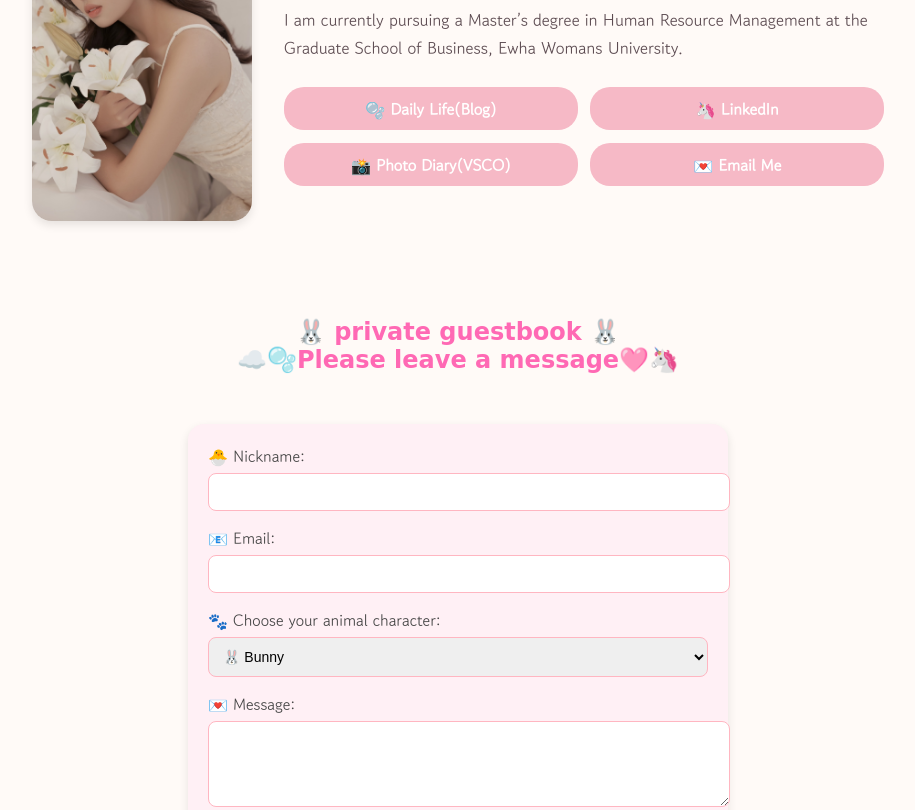
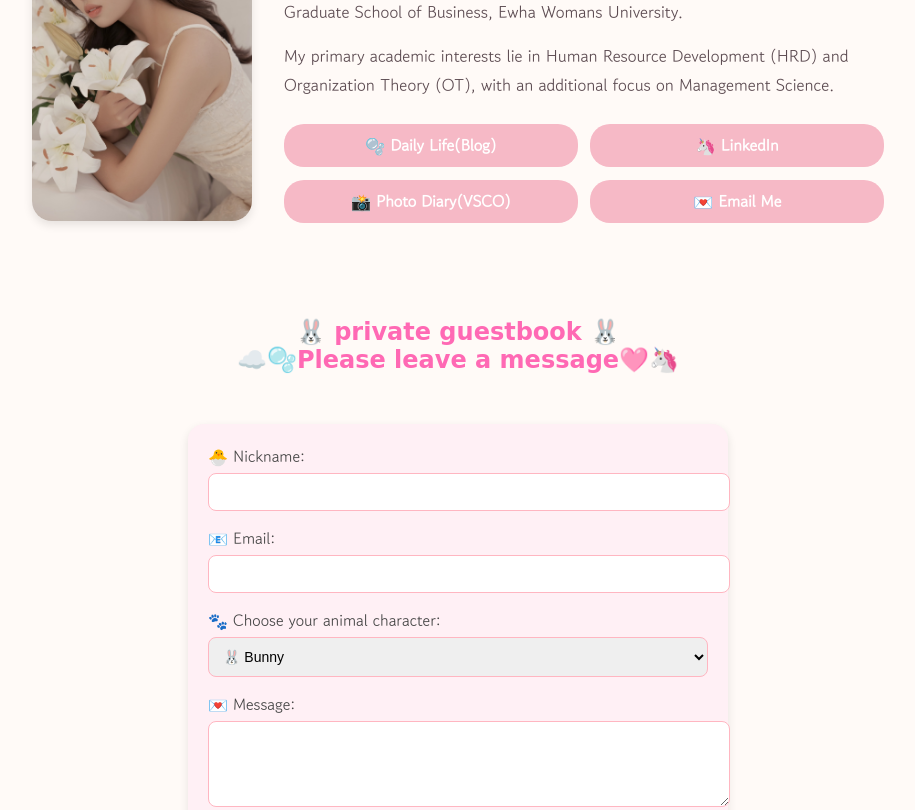
Before and after one commit to 1yunheecorn/yunheehan, a plain HTML site: page index.html in a window 1280 px wide. Shown: the part 141-951 px from the top of the page, without its empty margins (182-1097 px from the left). Drawn offline with Linux system fonts and the light colour scheme; no server answers; a web font is replaced by a local one.

Commit message:
Update index.html

```diff
--- a/index.html
+++ b/index.html
@@ -172,6 +172,9 @@
     <div class="content">
       <h1>Hello🪽🐰 <br class="mobile-break"/>I’m Yunhee Han🦢</h1>
       <p> I am currently pursuing a Master’s degree in Human Resource Management at the Graduate School of Business, Ewha Womans University. <br/>
+      <p> My primary academic interests lie in Human Resource Development (HRD) and Organization Theory (OT), with an additional focus on Management Science.<br/>
+
+
 
       <div class="links">
         <a href="https://m.blog.naver.com/tokilanders" target="_blank">🫧 Daily Life(Blog)</a>
```
